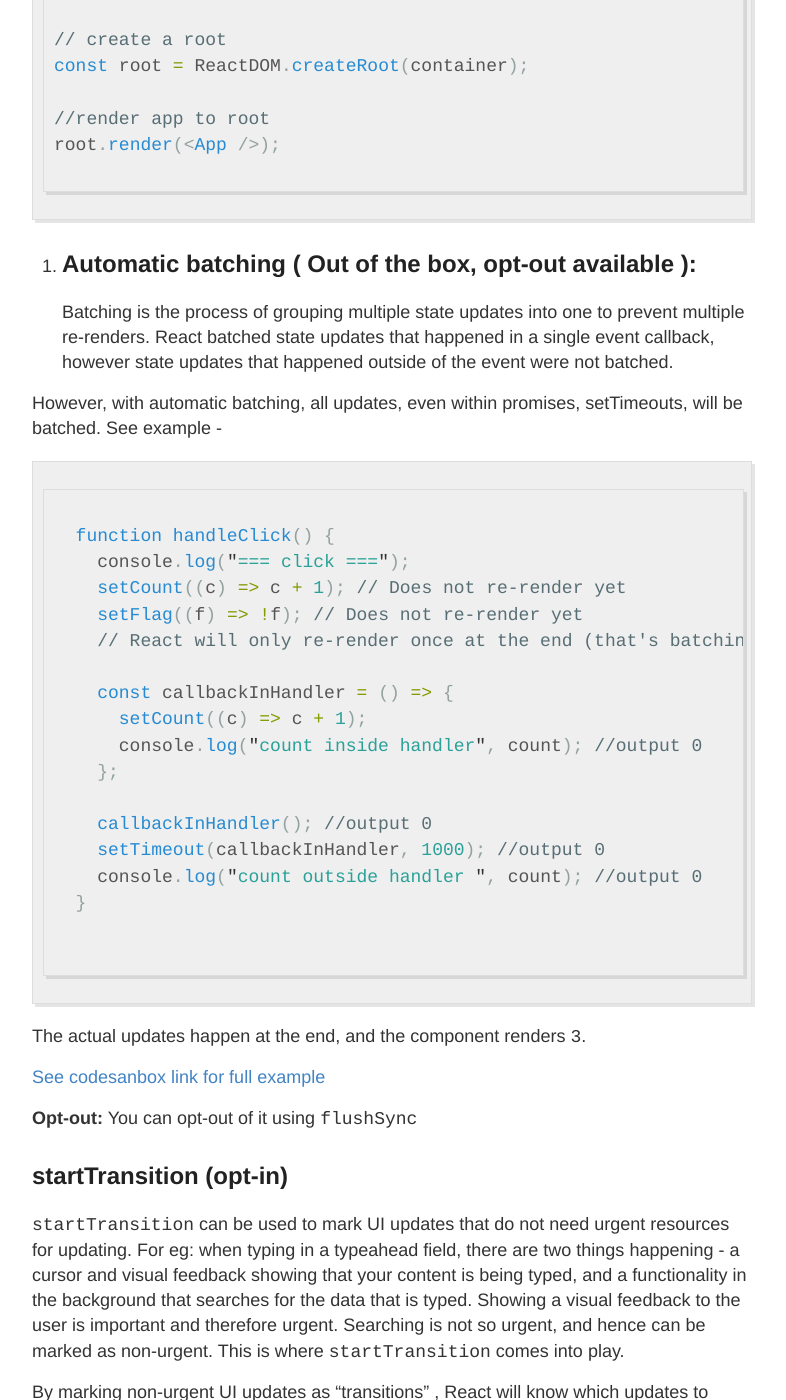
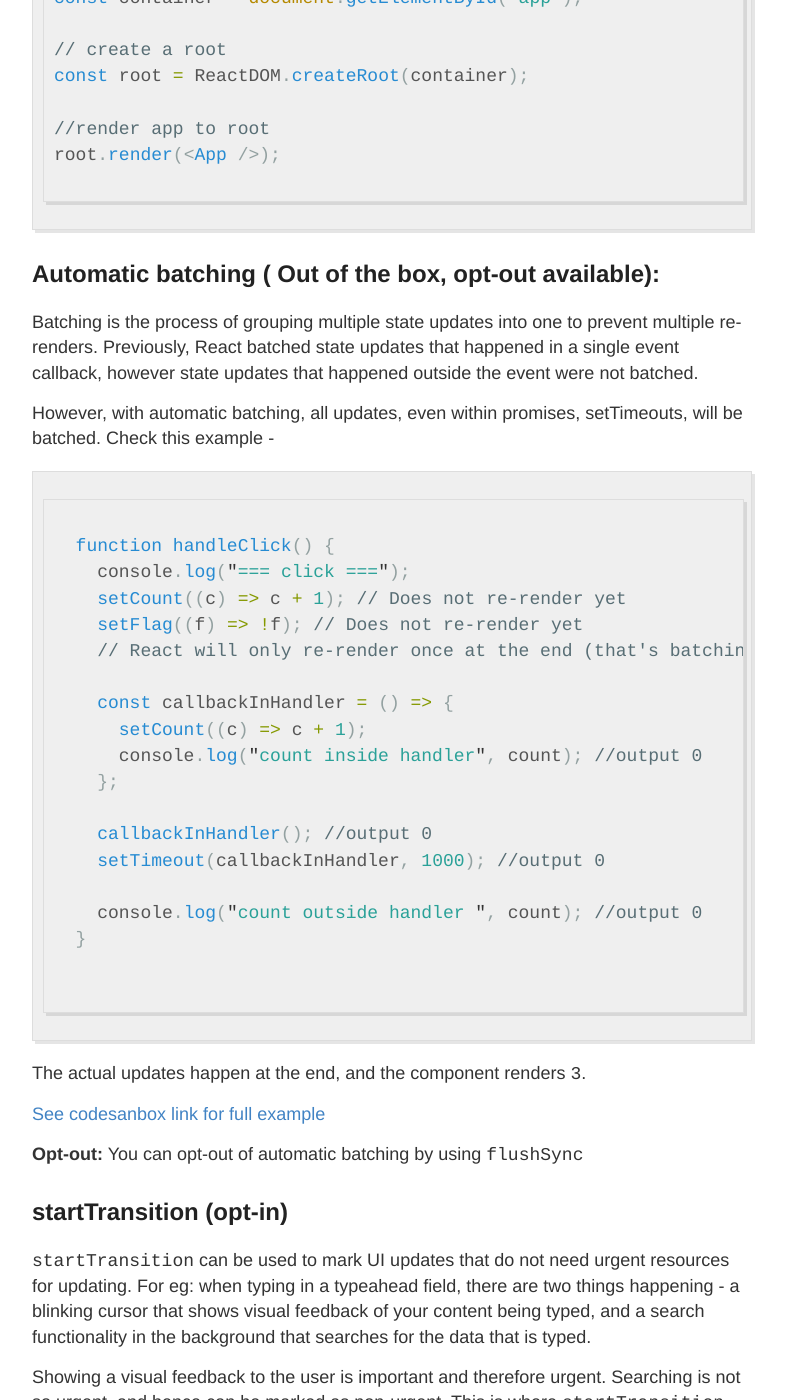
Before and after one commit to shrutikapoor08/blogs, a Jekyll site: the page built from React-WhatsNewInReact18.MD, in a window 1280 px wide and 1400 px high, scrolled down 1299 px. Shown: the whole window, without its empty margins (248-1034 px from the left). Built offline with Jekyll 4.4.1, drawn with Linux system fonts in a browser that asks for light colours; our own code applies the rules of GitHub Pages for plain Markdown files; some of the changed text lies outside the part shown.

Commit message:
Updating React 18 blog

````diff
--- a/React-WhatsNewInReact18.MD
+++ b/React-WhatsNewInReact18.MD
@@ -1,15 +1,11 @@
 # What's new in React 18?
 
-[React 18 alpha version was just announced](<link>). The theme of React 18 is to make the UI more performant by removing janky user experiences.
+[React 18 alpha version was just announced](https://reactjs.org/blog/2021/06/08/the-plan-for-react-18.html). The theme of React 18 is to make the UI more performant by removing janky user experiences by introducing out of the box features and improvements powered by "concurrent rendering". React 18 introduces no breaking changes which means you can use React 18 in your current app with minimal or no changes!
 
-React 18 introduces no breaking changes.  You can use React 18 in your current app with minimal or no changes.
+Let's take a look at the major new features of React 18:
 
-The features powered are opt-in and powered by "concurrent rendering".
-
-1. ## Root API:
-React 18 introduces Root API`ReactDOM.createRoot`.
-   Before React 18, we used `ReactDOM.render` to create  <?> . Going forward with React 18, we will use ReactDOM.createRoot to <?> . React 18 concurrency will be provided out of the box with `createRoot.`
-   Your current code with ReactDOM.render will still work, however, it is recommended to start transitioning to `createRoot` as `render` is being marked as `deprecated` starting React 18.
+## Root API (new feature)
+React 18 introduces Root API `ReactDOM.createRoot`. Before React 18, we used `ReactDOM.render` to render a component to the page. Going forward with React 18, we will use ReactDOM.createRoot to create a root, and then pass the root to the render function. The good news is that your current code with `ReactDOM.render` will still work, however, it is recommended to start transitioning to `createRoot` as `render` will be marked `deprecated` starting React 18.
 
 React 17:
 ```jsx
@@ -40,11 +36,11 @@
 
 ```
 
-1. ## Automatic batching ( Out of the box, opt-out available ):
-   Batching is the process of grouping multiple state updates into one to prevent multiple re-renders. React batched state updates that happened in a single event callback, however state updates that happened outside of the event were not batched.
+## Automatic batching ( Out of the box, opt-out available):
 
+Batching is the process of grouping multiple state updates into one to prevent multiple re-renders. Previously, React batched state updates that happened in a single event callback, however state updates that happened outside the event were not batched.
 
-However, with automatic batching, all updates, even within promises, setTimeouts, will be batched. See example -
+However, with automatic batching, all updates, even within promises, setTimeouts, will be batched. Check this example -
 
 ```jsx
 
@@ -61,6 +57,7 @@
 
     callbackInHandler(); //output 0
     setTimeout(callbackInHandler, 1000); //output 0
+
     console.log("count outside handler ", count); //output 0
   }
 
@@ -71,11 +68,12 @@
 [See codesanbox link for full example](https://codesandbox.io/s/romantic-pare-efklq?file=/src/index.js:192-695)
 
 
-**Opt-out:** You can opt-out of it using `flushSync`
+**Opt-out:** You can opt-out of automatic batching by using `flushSync`
 
 ## startTransition (opt-in)
 
-`startTransition` can be used to mark UI updates that do not need urgent resources for updating. For eg: when typing in a typeahead field, there are two things happening - a cursor and visual feedback showing that your content is being typed, and a functionality in the background that searches for the data that is typed.
+`startTransition` can be used to mark UI updates that do not need urgent resources for updating. For eg: when typing in a typeahead field, there are two things happening - a blinking cursor that shows visual feedback of your content being typed, and a search functionality in the background that searches for the data that is typed.
+
 Showing a visual feedback to the user is important and therefore urgent. Searching is not so urgent, and hence can be marked as non-urgent. This is where `startTransition` comes into play.
 
 By marking non-urgent UI updates as "transitions" , React will know which updates to prioritize making it easier to optimize rendering and get rid of stale rendering. Updates marked in non-urgent `startTransition` can be interrupted by urgent updates such as clicks or key presses.
@@ -94,8 +92,7 @@
 });
 ```
 
-
-### How is it different from debouncing or setTimeout?
+ **How is it different from debouncing or setTimeout?**
 
 1. startTransition executes immediately unlike setTimeout. setTimeout has a guaranteed delay, whereas startTransition's delay depends on the speed of the device, and other urgent renders.
 
````
